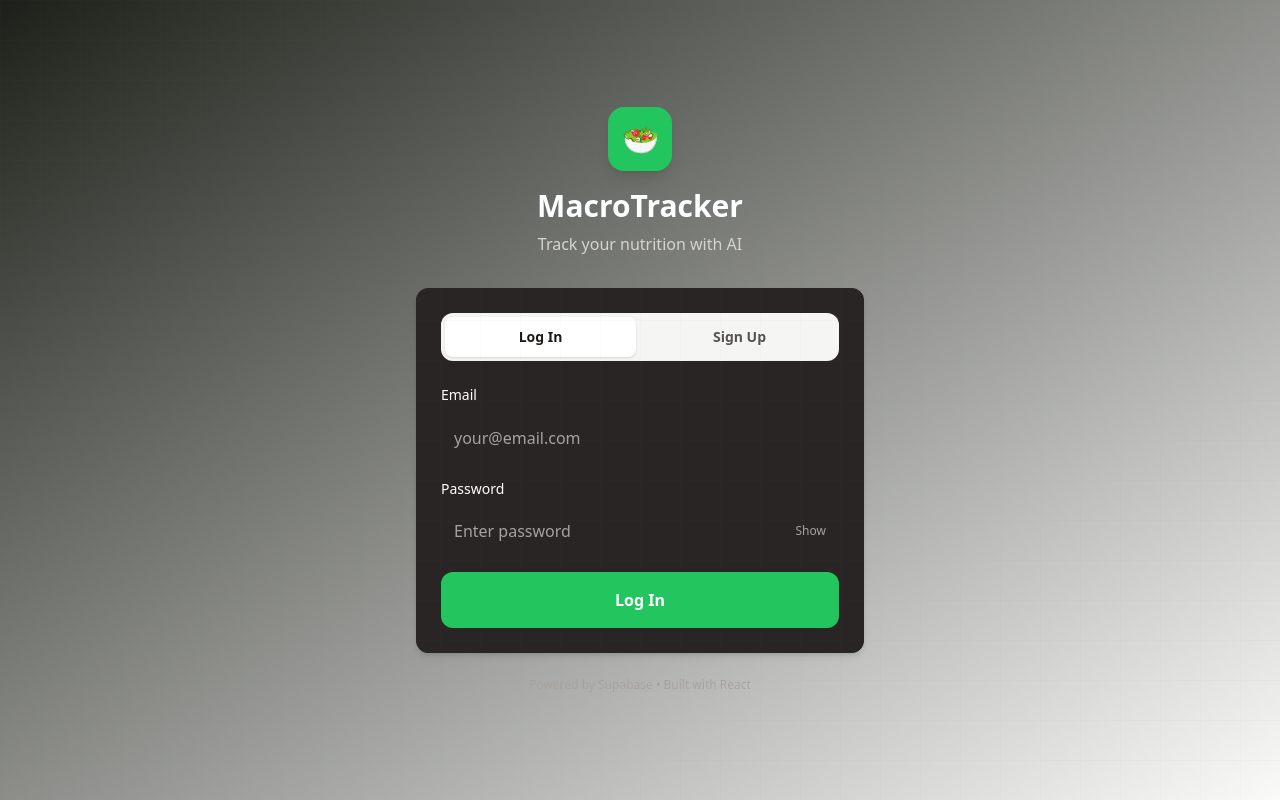
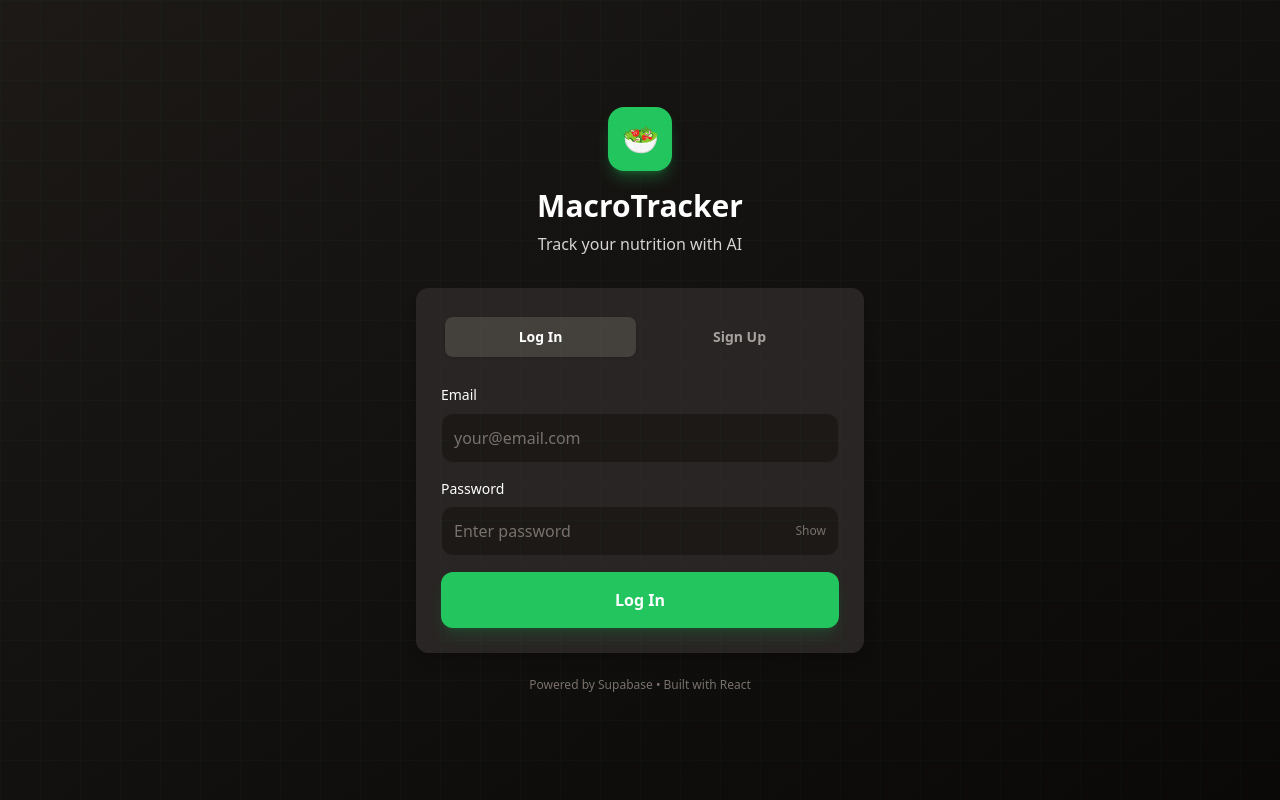
Before and after one commit to James-Dyer/macro-tracker, a React (Vite) app in the folder pwa/: page /login in a window 1280 px wide. Built offline with nearby package versions, Linux system fonts and the light colour scheme; no server answers.

Commit message:
darkmode progrss

```diff
--- a/pwa/src/components/ui/MacroSummary.tsx
+++ b/pwa/src/components/ui/MacroSummary.tsx
@@ -92,9 +92,8 @@ export function MacroSummary({
           {/* Center text */}
           <div className="absolute inset-0 flex flex-col items-center justify-center">
             <div
-              className={`font-mono text-5xl font-bold tabular-nums leading-none ${
-                isOverCalories ? 'text-red-600 dark:text-red-400' : 'text-themed'
-              }`}
+              className={`font-mono text-5xl font-bold tabular-nums leading-none ${isOverCalories ? 'text-red-600 dark:text-red-400' : 'text-themed'
+                }`}
             >
               {Math.round(caloriesRemaining)}
             </div>
@@ -106,7 +105,7 @@ export function MacroSummary({
       </div>
 
       {/* Macro rings grid */}
-      <div className="grid grid-cols-4 gap-3 pt-6 border-t border-gray-200 dark:border-gray-700">
+      <div className="grid grid-cols-4 gap-3 pt-6 border-t border-themed">
         <MacroRing {...protein} {...macroConfig.protein} />
         <MacroRing {...carbs} {...macroConfig.carbs} />
         <MacroRing {...fat} {...macroConfig.fat} />
--- a/pwa/src/index.css
+++ b/pwa/src/index.css
@@ -1,4 +1,5 @@
 @import "tailwindcss";
+@custom-variant dark (&:where(.dark, .dark *));
 @import url('https://fonts.googleapis.com/css2?family=DM+Sans:ital,opsz,wght@0,9..40,100..1000;1,9..40,100..1000&family=JetBrains+Mono:ital,wght@0,100..800;1,100..800&display=swap');
 
 /* Custom theme using Tailwind v4 CSS-based config */
```
